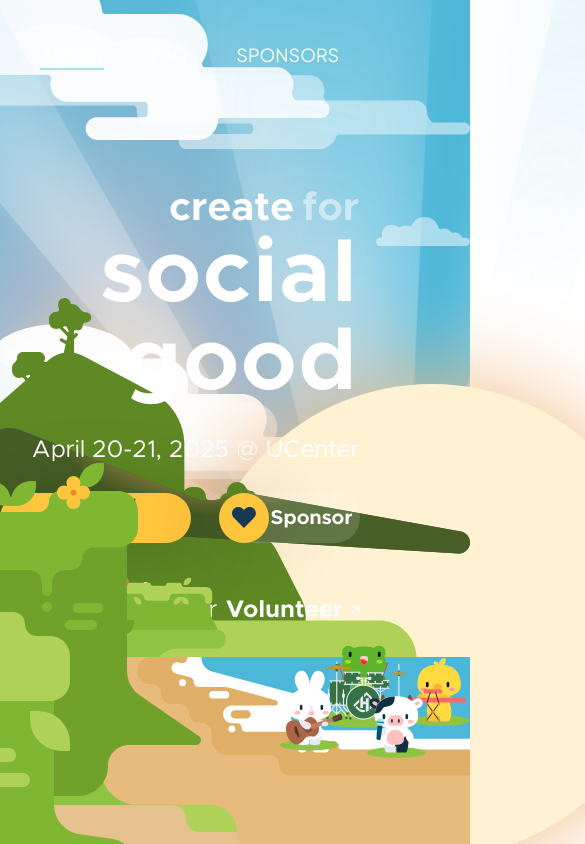
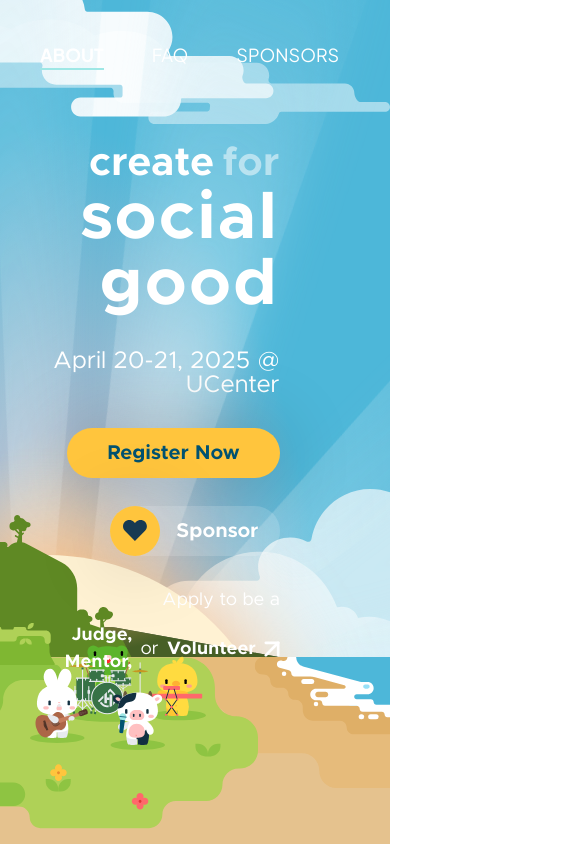
Before and after one commit to HackDavis/website-2025, a Next.js app: page / in a window 390 px wide. Shown: the top 844 px of the page, 585 px wide, since content can reach past the window. Built offline with nearby package versions, Linux system fonts and the light colour scheme.

Commit message:
Finished Hero section of main page, made it dynamic to 400px

```diff
--- a/app/(pages)/(index-page)/_components/hero/heroCloud.tsx
+++ /dev/null
@@ -1,15 +0,0 @@
-import React from 'react';
-import Image from 'next/image';
-
-export default function HeroCloud() {
-  return (
-    <div>
-      <Image
-        src="/Hero/cloud_one.svg"
-        alt="Cloud"
-        width={671.001}
-        height={210}
-      />
-    </div>
-  );
-}
--- a/app/(pages)/(index-page)/_components/hero/heroInfo.tsx
+++ b/app/(pages)/(index-page)/_components/hero/heroInfo.tsx
@@ -9,7 +9,7 @@ export default function HeroInfo() {
           <span className="text-white">create</span>
           <span className="text-white/50">for</span>
         </p>
-        <h1 className="text-white font-metropolis text-[88px] font-bold tracking-[3.52px]">
+        <h1 className="text-white font-metropolis md:text-[88px] text-[66px] font-bold tracking-[3.52px]">
           social good
         </h1>
         <p className="text-white font-metropolis text-[24px] font-normal tracking-[0.48px] mt-[31px]">
@@ -17,7 +17,7 @@ export default function HeroInfo() {
         </p>
       </div>
 
-      <div className="flex gap-[28px]">
+      <div className="flex flex-col items-end break-625:flex-row break-625:items-center gap-[28px]">
         <button className="flex items-center gap-[10px] px-[40px] h-[50px] rounded-[100px] bg-highlight-yellow shadow-[0px_5px_75px_0px_rgba(0,0,0,0.25)] text-text-dark text-center font-metropolis text-[20px] font-bold tracking-[0.4px]">
           Register Now
         </button>
@@ -35,17 +35,18 @@ export default function HeroInfo() {
         </button>
       </div>
 
-      <div className="flex items-center gap-2 text-right">
-        <span className="text-white font-metropolis text-[24px] font-normal tracking-[0.48px]">
+      <div className="flex flex-col break-625:flex-row items-end gap-2 text-right">
+        <span className="text-white font-metropolis md:text-[24px] text-[18px] font-normal tracking-[0.48px]">
           Apply to be a{' '}
         </span>
-        <span className="text-white font-metropolis text-[24px] font-bold tracking-[0.48px]">
+        <div className="flex items-center gap-2">
+          <span className="text-white font-metropolis md:text-[24px] text-[18px] font-bold tracking-[0.48px]">
             Judge, Mentor,
           </span>
-        <span className="text-white font-metropolis text-[24px] font-normal tracking-[0.48px]">
+          <span className="text-white font-metropolis md:text-[24px] text-[18px] font-normal tracking-[0.48px]">
             or{' '}
           </span>
-        <span className="text-white font-metropolis text-[24px] font-bold tracking-[0.48px]">
+          <span className="text-white font-metropolis md:text-[24px] text-[18px] font-bold tracking-[0.48px]">
             Volunteer
           </span>
           <a href="#" className="group flex items-center gap-2">
@@ -59,5 +60,6 @@ export default function HeroInfo() {
           </a>
         </div>
       </div>
+    </div>
   );
 }
--- a/app/(pages)/(index-page)/_components/hero/heroMountain.tsx
+++ /dev/null
@@ -1,15 +0,0 @@
-import React from 'react';
-import Image from 'next/image';
-
-export default function HeroMountain() {
-  return (
-    <div>
-      <Image
-        src="/Hero/dark_green_mountain.svg"
-        alt="Dark green mountain"
-        width={1096}
-        height={293}
-      />
-    </div>
-  );
-}
--- a/app/(pages)/(index-page)/_components/hero/heroSection.tsx
+++ b/app/(pages)/(index-page)/_components/hero/heroSection.tsx
@@ -1,20 +1,25 @@
 import React from 'react';
 import HeroInfo from './heroInfo';
 import HeroSun from './heroSun';
-import HeroMountain from './heroMountain';
 import Image from 'next/image';
 
 export default function HeroSection() {
   return (
-    <div className="h-[1024px] w-full relative bg-sky-background">
+    <div className="h-[1024px] w-full relative bg-sky-background overflow-hidden">
       <div
-        className="h-[765px] w-full relative"
+        className="h-[765px] w-full relative
+          [--gradient-position:15%_100.71%]
+          break-625:[--gradient-position:35%_100.71%]
+          sm:[--gradient-position:30%_100.71%]
+          md:[--gradient-position:0%_70.71%]
+          lg:[--gradient-position:10%_78.71%]
+          xl:[--gradient-position:23%_78.71%]"
         style={{
           background:
-            'radial-gradient(70.15% 84.57% at 22.83% 78.71%, #FE947D 0%, #FED1A4 28%, #A4B9CE 53.02%, #4DB7D9 100%)',
+            'radial-gradient(70.15% 84.57% at var(--gradient-position), #FE947D 0%, #FED1A4 28%, #A4B9CE 53.02%, #4DB7D9 100%)',
         }}
       >
-        <div className="absolute pl-[-169px] pt-[-51px] z-[10]">
+        <div className="absolute pl-[-169px] pt-[-51px] z-[10] ">
           <Image
             src="/Hero/cloud_one.svg"
             alt="Cloud"
@@ -22,7 +27,7 @@ export default function HeroSection() {
             height={159}
           />
         </div>
-        <div className="absolute pl-[376px] pt-[217px] z-[10]">
+        <div className="absolute pl-[376px] pt-[217px] z-[10] hidden md:block">
           <Image
             src="/Hero/cloud_two.svg"
             alt="Cloud"
@@ -30,7 +35,7 @@ export default function HeroSection() {
             height={118}
           />
         </div>
-        <div className="absolute pl-[-49px] pt-[324px] z-[30]">
+        <div className="absolute pl-[-49px] pt-[324px] z-[30] hidden md:block">
           <Image
             src="/Hero/cloud_three.svg"
             alt="Cloud"
@@ -46,42 +51,74 @@ export default function HeroSection() {
             height={97}
           />
         </div>
-        <div className="absolute pl-[-74px] pt-[298px] z-[80]">
+        <div className="absolute w-full flex justify-end pr-[-250px] pt-[489px] z-[30] lg:flex">
+          <Image
+            src="/Hero/cloud_five.svg"
+            alt="Cloud"
+            width={417}
+            height={216}
+          />
+        </div>
+
+        <div className="absolute  xl:pt-[298px] z-[80] lg:pt-[360px] md:pt-[360px] lg:left-[0px] md:left-[-100px] break-625:pt-[485px] break-625:left-[-15px] pt-[515px] left-[-15px]">
           <Image
             src="/Hero/medium_green_mountain.svg"
             alt="Medium green mountain"
             width={306}
             height={360}
+            className="xl:w-[306px] xl:h-[360px] lg:w-[252px] lg:h-[294px] md:w-[252px] md:h-[294px] w-[153px] h-[180px]"
           />
         </div>
-        <div className="absolute pl-[-114px] pt-[463px] z-[120]">
+        <div className="absolute xl:pt-[463px] z-[130] md:pt-[474px] lg:pl-[-80px] md:pl-[-60px] lg:left-[0px] md:left-[-50px] break-625:pt-[548px] break-625:left-[-20px] break-625:block hidden">
           <Image
             src="/Hero/side_mountain.svg"
             alt="Side mountain"
             width={264}
             height={561}
+            className="xl:w-[264px] xl:h-[561px] lg:w-[216px] lg:h-[472px] md:w-[216px] md:h-[472px] w-[132px] h-[306px]"
           />
         </div>
-        <div className="absolute pl-[-5px] pt-[559px] z-[110]">
-          <Image src="/Hero/grass.svg" alt="Grass" width={755} height={439} />
+        <div className="absolute xl:pt-[559px] z-[120] lg:pt-[582px] md:pt-[582px] lg:left-[0px] md:left-[-60px] break-625:pt-[606px] break-625:left-[-20px] pt-[606px] left-[-120px]">
+          <Image
+            src="/Hero/grass.svg"
+            alt="Grass"
+            width={755}
+            height={439}
+            className="xl:w-[755px] xl:h-[439px] lg:w-[576px] lg:h-[334px] md:w-[576px] md:h-[334px] w-[378px] h-[223.5px]"
+          />
         </div>
-        <div className="absolute pl-[280px] pt-[642px] z-[120]">
-          <Image src="/Hero/band.svg" alt="Band" width={352} height={215} />
+        <div className="absolute xl:pl-[280px] pt-[642px] z-[120] lg:pl-[200px] md:pl-[140px] break-625:pt-[642px] break-625:pl-[140px] pl-[30px]">
+          <Image
+            src="/Hero/band.svg"
+            alt="Band"
+            width={352}
+            height={215}
+            className="xl:w-[352px] xl:h-[215px] lg:w-[288px] lg:h-[180px] md:w-[288px] md:h-[180px] w-[176px] h-[107.5px]"
+          />
         </div>
-        <div className="absolute w-full flex justify-end pr-[-131px] pt-[657px] z-[100]">
-          <Image src="/Hero/sand.svg" alt="sand" width={609} height={261} />
-        </div>
-        <div className="absolute w-full flex justify-end pr-[-293px] pt-[657px] z-[110]">
-          <Image src="/Hero/wave.svg" alt="wave" width={609} height={261} />
+        <div className="absolute flex justify-end xl:pt-[657px] z-[110] md:pt-[647px] xl:right-[-20px] lg:right-[0px] md:right-[-140px] break-625:pt-[651px] break-625:right-[0px] pt-[651px] right-[-80px] ">
+          <Image
+            src="/Hero/wave.svg"
+            alt="wave"
+            width={609}
+            height={261}
+            className="xl:w-[609px] xl:h-[261px] lg:w-[456.75px] lg:h-[215.75px] md:w-[456.75px] md:h-[215.75px] w-[304.5px] h-[142.5px]"
+          />
         </div>
 
-        <div className="absolute pl-[195px] pt-[384px] z-[70]">
+        <div className="absolute xl:left-[195px] xl:pt-[384px] lg:left-[-50px] lg:pt-[385px] md:left-[-250px] md:pt-[305px] break-625:left-[-20px] break-625:pt-[545px] left-[-190px] pt-[555px] z-[70]">
           <HeroSun />
         </div>
-        <div className="absolute pl-[-90px] pt-[428px] z-[80]">
-          <HeroMountain />
+        <div className="absolute xl:pt-[428px] z-[70] lg:pt-[470px] md:pt-[470px] lg:left-[0px] md:left-[-20px] break-625:pt-[550px] break-625:left-[-20px] pt-[550px] left-[-180px]">
+          <Image
+            src="/Hero/dark_green_mountain.svg"
+            alt="Dark green mountain"
+            width={1096}
+            height={293}
+            className="xl:w-[1096px] xl:h-[293px] lg:w-[880px] lg:h-[236px] md:w-[880px] md:h-[236px] w-[548px] h-[148px]"
+          />
         </div>
-        <div className="h-full flex justify-end pt-[185px] pr-[110px] relative z-[90]">
+        <div className="h-full flex justify-end pt-[140px] break-625:pt-[185px] pr-[110px] relative z-[210]">
           <HeroInfo />
         </div>
       </div>
--- a/app/(pages)/(index-page)/_components/hero/heroSun.tsx
+++ b/app/(pages)/(index-page)/_components/hero/heroSun.tsx
@@ -6,17 +6,17 @@ export default function HeroSun() {
     <div className="relative w-[474px] h-[474px]">
       <div className="absolute w-[474px] h-[474px] rounded-[474px] bg-[#F4BC83] blur-[50px] flex-shrink-0 z-[20]" />
       <div className="absolute w-[474px] h-[474px] rounded-[474px] bg-[#FFF2D3] flex-shrink-0 z-[20]" />
-      <div className="absolute left-1/2 top-1/2 -translate-x-1/2 -translate-y-1/2 w-[2783px] h-[2591px]">
+      <div className="absolute left-1/2 top-1/2 -translate-x-1/2 -translate-y-1/2 w-[2800px] h-[2800px]">
         <Image
           src="/Hero/sun_rays.svg"
           alt="Sun Rays"
-          width={2200}
-          height={2200}
+          width={2800}
+          height={2800}
           className="animate-spin-slow origin-center z-[10]"
           style={{
             position: 'absolute',
-            left: '295px',
-            top: '210px',
+            left: '0px',
+            top: '0px',
             transform: 'translate(-50%, -50%)',
           }}
         />
--- a/tailwind.config.ts
+++ b/tailwind.config.ts
@@ -37,7 +37,7 @@ export default {
         jakarta: 'var(--font-jakarta)',
       },
       animation: {
-        'spin-slow': 'spin-from-center 20s linear infinite',
+        'spin-slow': 'spin-from-center 30s linear infinite',
       },
       keyframes: {
         'spin-from-center': {
@@ -45,6 +45,9 @@ export default {
           '100%': { transform: 'rotate(0deg)' },
         },
       },
+      screens: {
+        'break-625': '625px',
+      },
     },
   },
   plugins: [],
```
Also changed, not shown: public/Hero/cloud_five.svg (added), public/Hero/sun_rays.svg. Lines whose indentation alone changed are shown as unchanged.
